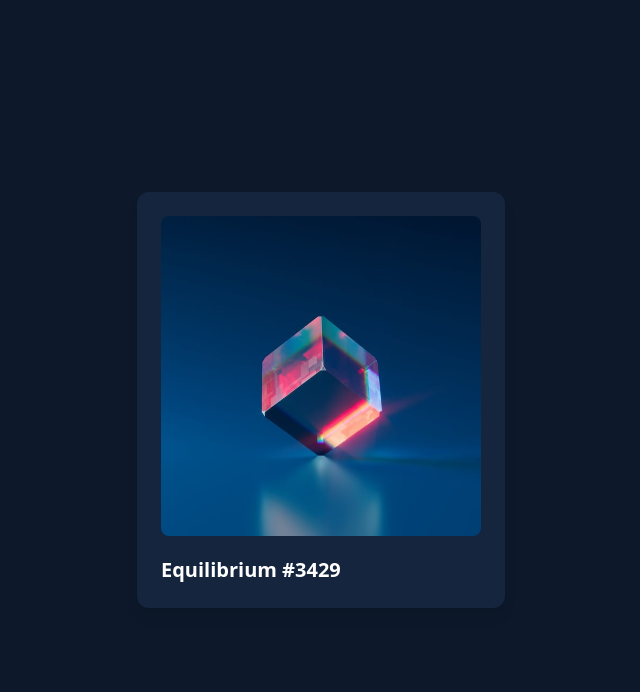
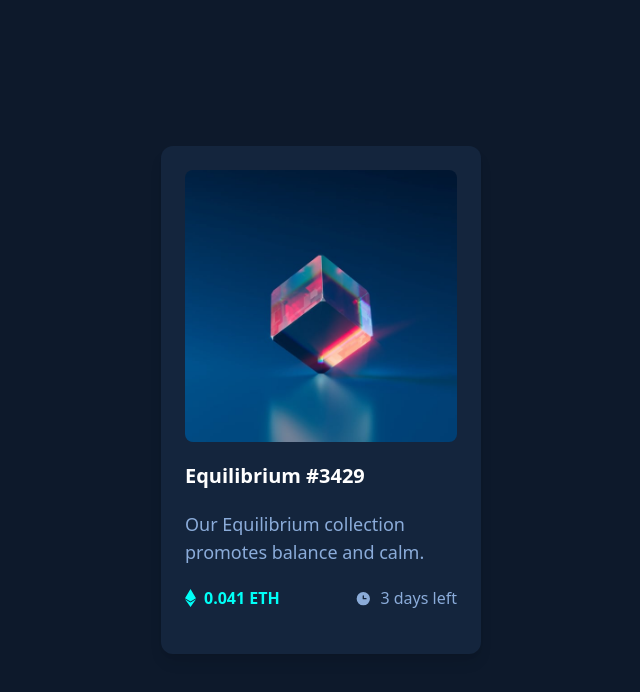
Before and after one commit to K3nK0/nft-preview-card-component-main, a website: page index.html in a window 1280 px wide. Shown: the whole page, without its empty margins (319-959 px from the left). Drawn offline with Linux system fonts and the light colour scheme.

Commit message:
text below image

```diff
--- a/index.html
+++ b/index.html
@@ -12,7 +12,7 @@
 </head>
 <body class="bg-mainDarkBlue h-screen flex justify-center items-center">
 
-  <div class="bg-cardDarkBlue p-6 rounded-xl shadow-lg">
+  <div class="bg-cardDarkBlue max-w-xs p-6 rounded-xl shadow-lg">
 
     <div class="relative max-w-xs mb-5 rounded-lg overflow-hidden cursor-pointer">
       <div class="absolute w-full h-full inset-0 bg-cyan grid place-items-center opacity-0 transition-opacity hover:opacity-100">
@@ -21,19 +21,27 @@
       <img src="images/image-equilibrium.jpg" alt="" class="w-full">
     </div>
 
-    <p class="text-white text-xl font-semibold cursor-pointer hover:text-cyanTxt">Equilibrium #3429</p>
+    <p class="text-white text-xl font-semibold mb-5 cursor-pointer hover:text-cyanTxt">Equilibrium #3429</p>
 
+    <p class="text-softBlue text-lg font-light mb-5">Our Equilibrium collection promotes balance and calm.</p>
 
+    <div class="flex justify-between items-center mb-5">
+      <div class="flex items-center gap-x-2">
+        <img src="images/icon-ethereum.svg" alt="icon ethereum">
+        <span class="text-cyanTxt font-semibold">0.041 ETH</span>
+      </div>
+      <div class="flex items-center gap-x-2">
+        <img src="images/icon-clock.svg" alt="icon clock">
+        <span class="text-softBlue font-normal">3 days left</span>
+      </div>
+    </div>
   </div>
 
 
 <!--
 
 
-  Our Equilibrium collection promotes balance and calm.
 
-  0.041 ETH
-  3 days left
 
   Creation of Jules Wyvern
 
```
Also changed, not shown: dist/output.css.
